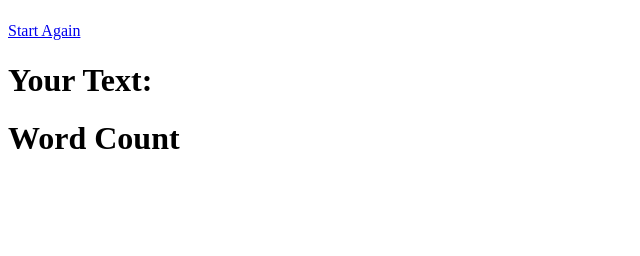
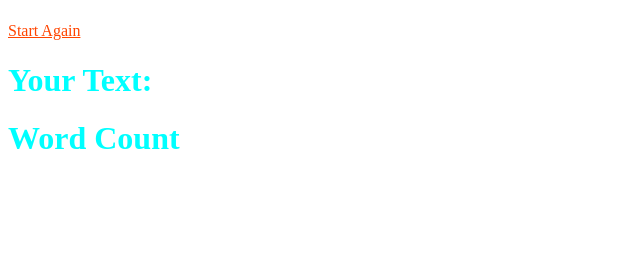
Before and after one commit to TR-Tanmoy/wordcounter-project-, a Django app: template templates/count.html in a window 1280 px wide. Shown: the part 44-300 px from the top of the page, without its empty margins (0-640 px from the left). Run offline with Django 3.2, Linux system fonts and the light colour scheme; the template is opened without the code that fills it, so the values that code supplies are empty.

Commit message:
Adding something

```diff
--- a/templates/count.html
+++ b/templates/count.html
@@ -1,12 +1,12 @@
 <h1>There are {{ count }} words in your text</h1>
 
-<a href="{% url 'home' %}">Start Again</a>
+<a style="color:OrangeRed;" href="{% url 'home' %}">Start Again</a>
 
-<h1>Your Text:</h1>
+<h1 style="color:Aqua;">Your Text:</h1>
 
 {{ fulltext }}
 
-<h1>Word Count</h1>
+<h1 style="color:Aqua;">Word Count</h1>
 
 {% for word, counttotal in sortedword %}
 
--- a/templates/home.html
+++ b/templates/home.html
@@ -1,5 +1,5 @@
 <h1 style="color:MediumSeaGreen;">WORD COUNT</h1>
-<a style="color:Green;" href="{% url 'about' %}">AboutME</a>
+<a style="color:Blue;" href="{% url 'about' %}">AboutME</a>
 
 <br />
 <br />
@@ -7,5 +7,5 @@
  <form action="{% url 'count' %}">
    <<textarea name="fulltext" rows="8" cols="80"></textarea>
    <br />
-   <<input style="text-align:right;" type="submit" name="" value="Count!"\>
+   <<input type="submit" name="" value="Count!"\>
    </form>
```
